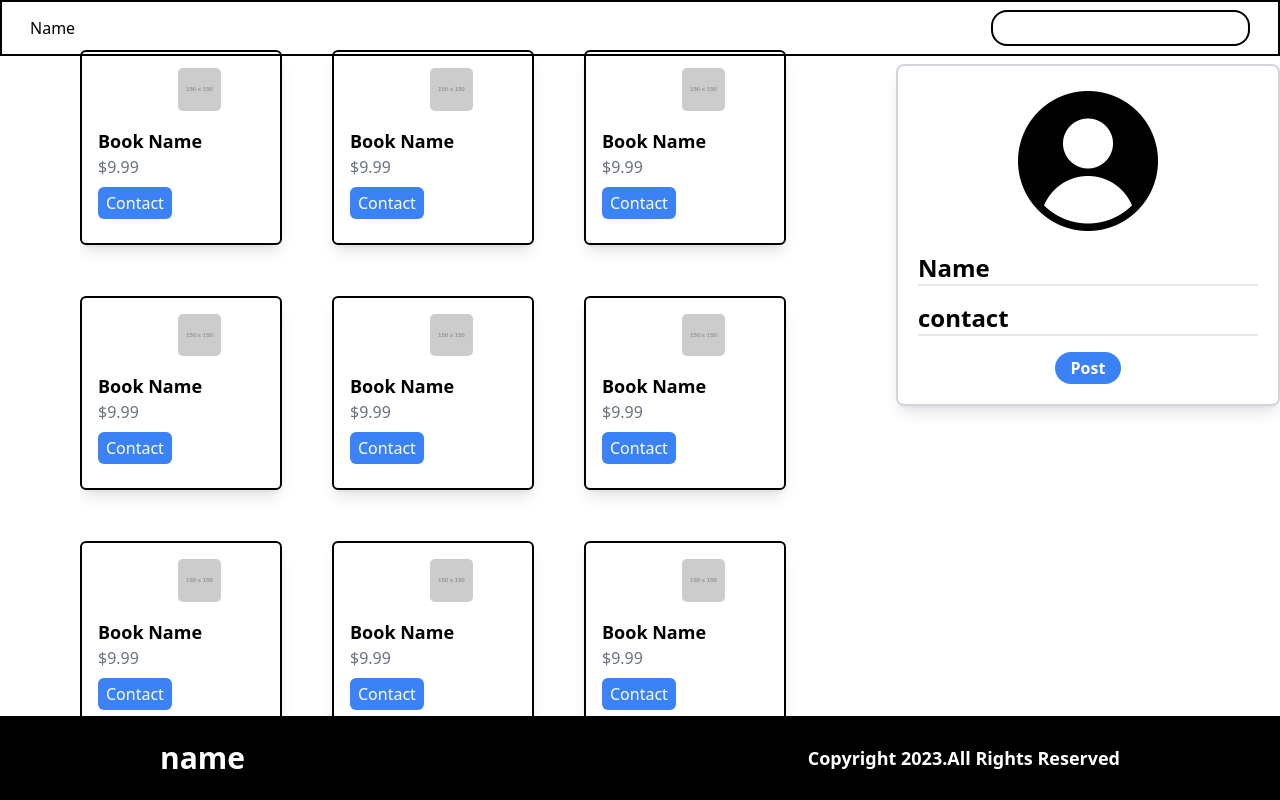
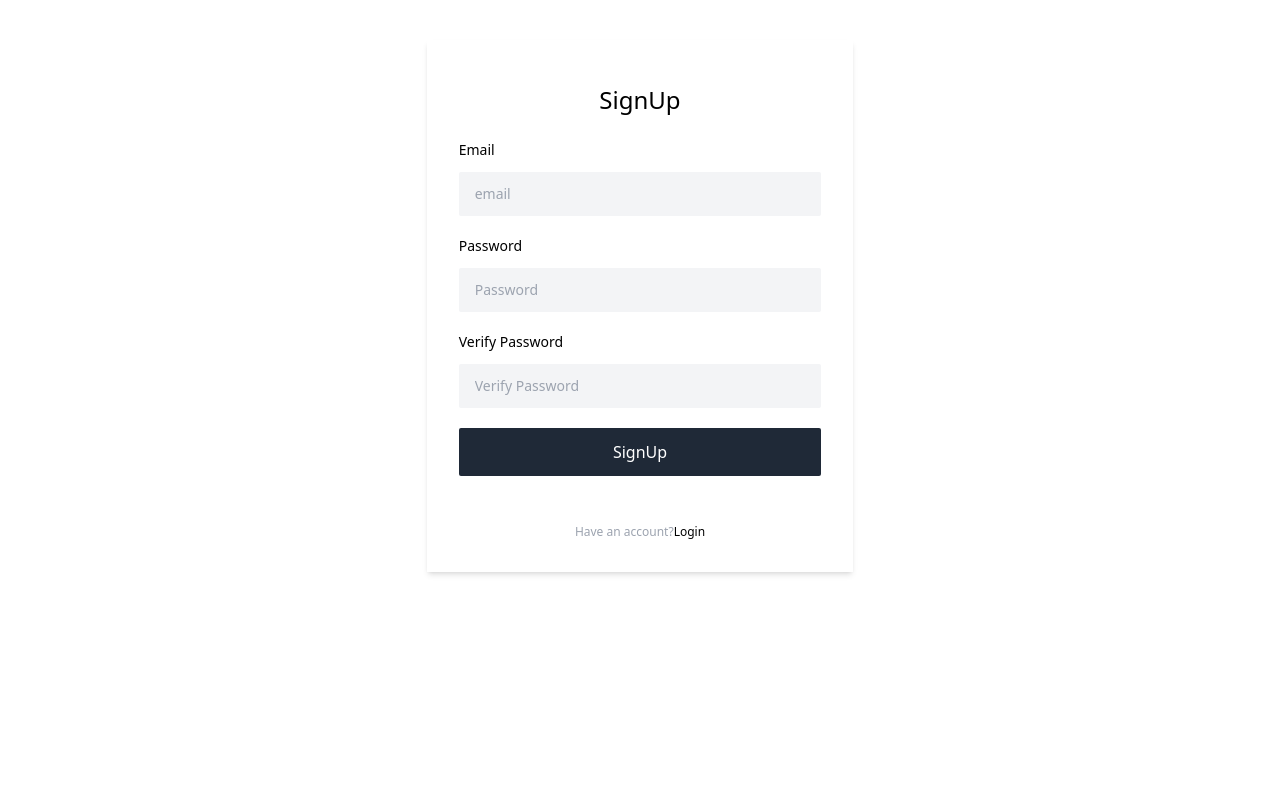
Before and after one commit to sharmashubam/mlh_hack, a React (Vite) app in the folder client/: page /signup in a window 1280 px wide. Shown: the top 800 px of the page. Built offline with nearby package versions, Linux system fonts and the light colour scheme.

Commit message:
added router dom

```diff
--- a/client/src/App.jsx
+++ b/client/src/App.jsx
@@ -2,10 +2,13 @@ import React from "react";
 import HomePage from "./components/homePage/HomePage";
 import Login from "./components/login/Login";
 import SignUp from "./components/signup/SignUp";
+import Router from "./router/Router";
 function App() {
   return (
     <div>
-     <HomePage />
+      <Router>
+        <HomePage />
+      </Router>
     </div>
   );
 }
--- a/client/src/components/homePage/HomePage.jsx
+++ b/client/src/components/homePage/HomePage.jsx
@@ -3,8 +3,11 @@ import Main from '../main/Main'
 import Profile from '../profile/Profile'
 import Footer from '../footer/Footer'
 import Up_loadingform from '../form/UP_loadingform'
+
+
 function HomePage() {
   return (
+
     <div className='h-full '>
       <Navbar />
       <div className="grid grid-cols-2 gap-5">
@@ -13,6 +16,7 @@ function HomePage() {
       </div>
     <Footer />
     </div>
+
   )
 }
 
--- /dev/null
+++ b/client/src/router/Router.jsx
@@ -0,0 +1,24 @@
+import React from "react";
+import { BrowserRouter as Router, Route, Routes } from "react-router-dom";
+import SignUp from "../components/signup/SignUp";
+import Login from "../components/login/Login";
+import HomePage from "../components/HomePage/HomePage";
+
+const RouterComponent = () => {
+  const loggedIn = false;
+  return (
+    <Router>
+      <Routes>
+        {loggedIn === false && (
+          <>
+            <Route path="/signup" element={<SignUp />} />
+            <Route path="/login" element={<Login />} />
+          </>
+        )}
+        <Route path="/" element={<HomePage />} />
+      </Routes>
+    </Router>
+  );
+};
+
+export default RouterComponent;
```
